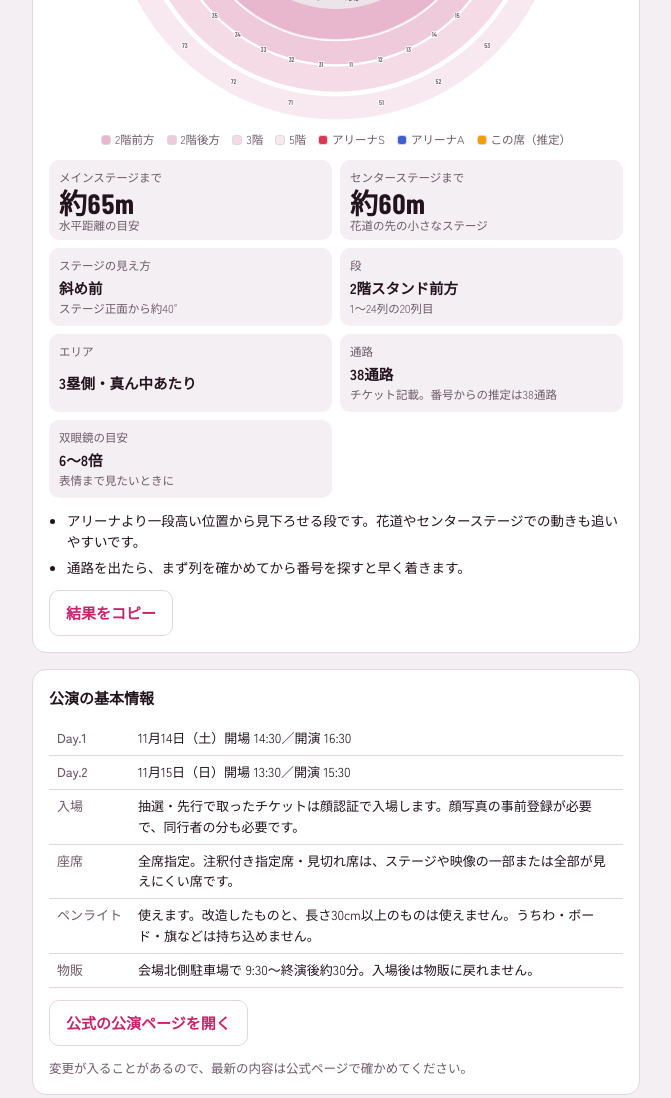
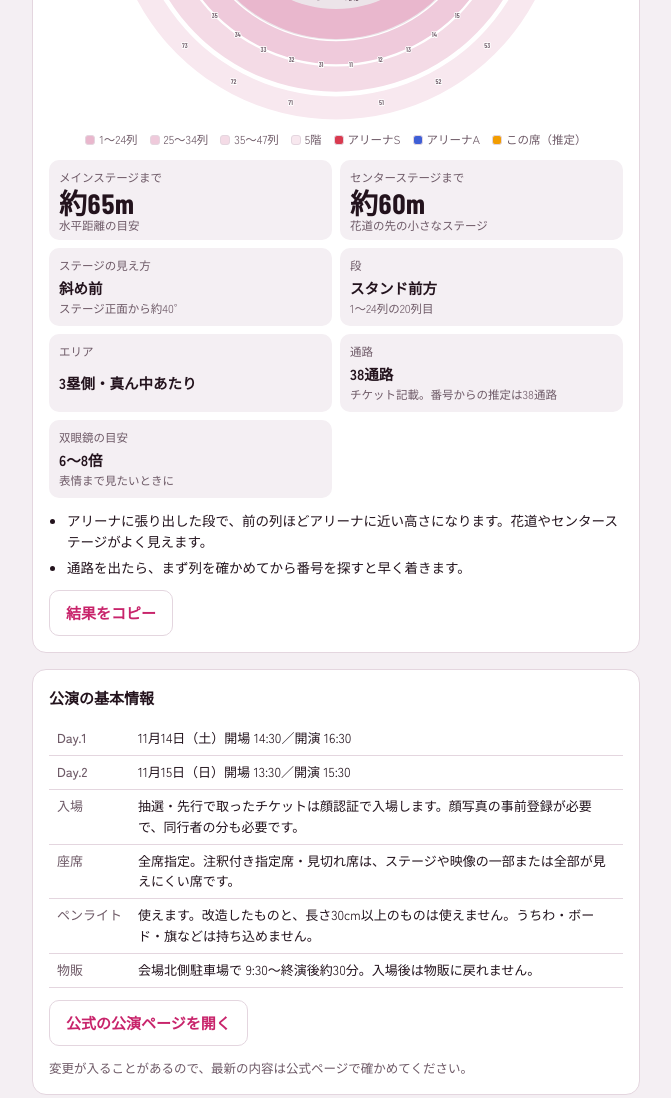
Before and after one commit to Yukachiii/lovelive-fest-2-seatmap, a plain HTML site: page index.html in a window 1280 px wide. Shown: the part 980-2078 px from the top of the page, without its empty margins (304-975 px from the left). Drawn offline with nearby package versions, Linux system fonts and the light colour scheme.

Commit message:
Match stand labels to how tickets are printed
Tickets show only "スタンド" for rows 1-47 and "5階" for rows 51-61,
so name the stand sections by row range instead of floor.

Co-Authored-By: Claude Opus 5.5 <noreply@anthropic.com>
Claude-Session: https://claude.ai/code/session_01PcGGBuqADXij7VqYkRwTwD

```diff
--- a/index.html
+++ b/index.html
@@ -208,8 +208,8 @@ footer ul { margin: 0; padding-left: 18px; }
         <tbody>
           <tr><th>R／L</th><td>R＝1塁側（ライト側）、L＝3塁側（レフト側）</td></tr>
           <tr><th>番号</th><td>ホームベース裏が小さく、センターに向かって大きくなります。R側とL側に同じ番号があります。</td></tr>
-          <tr><th>列</th><td>グラウンドに近いほど小さい番号。1〜34列が2階、35〜47列が3階、51〜61列が5階。外野は26列が最前列です。</td></tr>
-          <tr><th>通路</th><td>R側：11〜28（2・3階）、51〜61（5階）<br>L側：31〜48（2・3階）、71〜81（5階）</td></tr>
+          <tr><th>列</th><td>グラウンドに近いほど小さい番号です。1〜47列はスタンドで、チケットに階は書かれません。51〜61列は5階で、チケットに「5階」と書かれます。外野側は26列が最前列です。</td></tr>
+          <tr><th>通路</th><td>R側：11〜28（スタンド）、51〜61（5階）<br>L側：31〜48（スタンド）、71〜81（5階）</td></tr>
           <tr><th>横通路</th><td>34列と35列の間、47列の後ろ、5階の53列と54列の間に広い通路があります。</td></tr>
           <tr><th>5階の探し方</th><td>縦に11列しかないので、番号で横位置を合わせてから列を確認すると早いです。</td></tr>
         </tbody>
@@ -237,10 +237,10 @@ footer ul { margin: 0; padding-left: 18px; }
     var M_PER_UNIT = 0.48;   // dome Ø ≈ 187 m ↔ 5F outer ring Ø 392 units
 
   var TIERS = {
-    lower: { name: "2階スタンド前方", rows: "1〜24列", r1: 100, r2: 126, from: 1, to: 24 },
-    middle: { name: "2階スタンド後方", rows: "25〜34列", r1: 128, r2: 148, from: 25, to: 34 },
-    upper: { name: "3階スタンド", rows: "35〜47列", r1: 150, r2: 172, from: 35, to: 47 },
-    f5: { name: "5階", rows: "51〜61列", r1: 176, r2: 196, from: 51, to: 61 }
+    lower: { name: "スタンド前方", rows: "1〜24列", r1: 100, r2: 126, from: 1, to: 24 },
+    middle: { name: "スタンド中ほど", rows: "25〜34列", r1: 128, r2: 148, from: 25, to: 34 },
+    upper: { name: "スタンド後方", rows: "35〜47列", r1: 150, r2: 172, from: 35, to: 47 },
+    f5: { name: "5階スタンド", rows: "51〜61列", r1: 176, r2: 196, from: 51, to: 61 }
   };
   var OUTFIELD_FROM_DEG = 108;
   // From the official LoveLive! Fest STAGE MAP: main stage at the center-field end,
@@ -318,7 +318,7 @@ footer ul { margin: 0; padding-left: 18px; }
     return { x: "10〜12倍", note: "手ぶれを抑える防振タイプがあると安心" };
   }
   var VIEW_NOTES = {
-    lower: "アリーナより一段高い位置から見下ろせる段です。花道やセンターステージでの動きも追いやすいです。",
+    lower: "アリーナに張り出した段で、前の列ほどアリーナに近い高さになります。花道やセンターステージがよく見えます。",
     middle: "近さと見渡しやすさのバランスがよい段です。34列の後ろに横通路があります。",
     upper: "高さがあり、照明や演出の全体像をつかみやすい段です。",
     f5: "天井に近い高所です。演出全体はきれいに見えますが、キャストを見るには双眼鏡とスクリーンが頼りになります。"
@@ -434,7 +434,7 @@ footer ul { margin: 0; padding-left: 18px; }
     var p = pt(deg, rowRadius(row), s);
     var ep = estPassage(tierKey, side, seat);
 
-    if (tierKey !== "f5" && seat > 720) warns.push("番号が大きすぎるようです。2・3階の番号はおおむね700番前後までです。");
+    if (tierKey !== "f5" && seat > 720) warns.push("番号が大きすぎるようです。スタンド（1〜47列）の番号はおおむね700番前後までです。");
     if (tierKey === "f5" && seat > 660) warns.push("番号が大きすぎるようです。5階の番号はおおむね650番前後までです。");
     if (tierKey !== "f5" && deg > OUTFIELD_FROM_DEG && row < 26) warns.push("外野側は26列が最前列です。列か番号をもう一度確かめてください。");
     if (input.floor) {
@@ -446,7 +446,7 @@ footer ul { margin: 0; padding-left: 18px; }
       if (!pi) warns.push(input.passage + "通路という通路は見つかりません。");
       else {
         if (pi.side !== side) warns.push(input.passage + "通路は" + (pi.side === "R" ? "1塁側（R）" : "3塁側（L）") + "の通路です。サイドを確かめてください。");
-        if (pi.f5 !== (tierKey === "f5")) warns.push(input.passage + "通路は" + (pi.f5 ? "5階" : "2・3階") + "の通路です。列と合っているか確かめてください。");
+        if (pi.f5 !== (tierKey === "f5")) warns.push(input.passage + "通路は" + (pi.f5 ? "5階" : "スタンド（1〜47列）") + "の通路です。列と合っているか確かめてください。");
         else if (pi.side === side && Math.abs(input.passage - ep) > 1) warns.push("チケットの" + input.passage + "通路と、番号からの推定（" + ep + "通路）が離れています。図の位置は番号から出しています。");
       }
     }
@@ -511,7 +511,7 @@ footer ul { margin: 0; padding-left: 18px; }
     slot.appendChild(buildMap(q));
     var lg = document.createElement("div");
     lg.className = "legend";
-    lg.innerHTML = '<span><i style="background:var(--t1)"></i>2階前方</span><span><i style="background:var(--t2)"></i>2階後方</span><span><i style="background:var(--t3)"></i>3階</span><span><i style="background:var(--t5)"></i>5階</span><span><i style="background:var(--area-s)"></i>アリーナS</span><span><i style="background:var(--area-a)"></i>アリーナA</span><span><i style="background:var(--pin)"></i>この席（推定）</span>';
+    lg.innerHTML = '<span><i style="background:var(--t1)"></i>1〜24列</span><span><i style="background:var(--t2)"></i>25〜34列</span><span><i style="background:var(--t3)"></i>35〜47列</span><span><i style="background:var(--t5)"></i>5階</span><span><i style="background:var(--area-s)"></i>アリーナS</span><span><i style="background:var(--area-a)"></i>アリーナA</span><span><i style="background:var(--pin)"></i>この席（推定）</span>';
     slot.appendChild(lg);
     document.getElementById("copy-btn").addEventListener("click", function () {
       var text = "ラブライブ！フェス バンテリンドーム " + (q.side === "R" ? "1塁側" : "3塁側") + " " + q.side + q.row + "列 " + q.seat + "番" +
```
